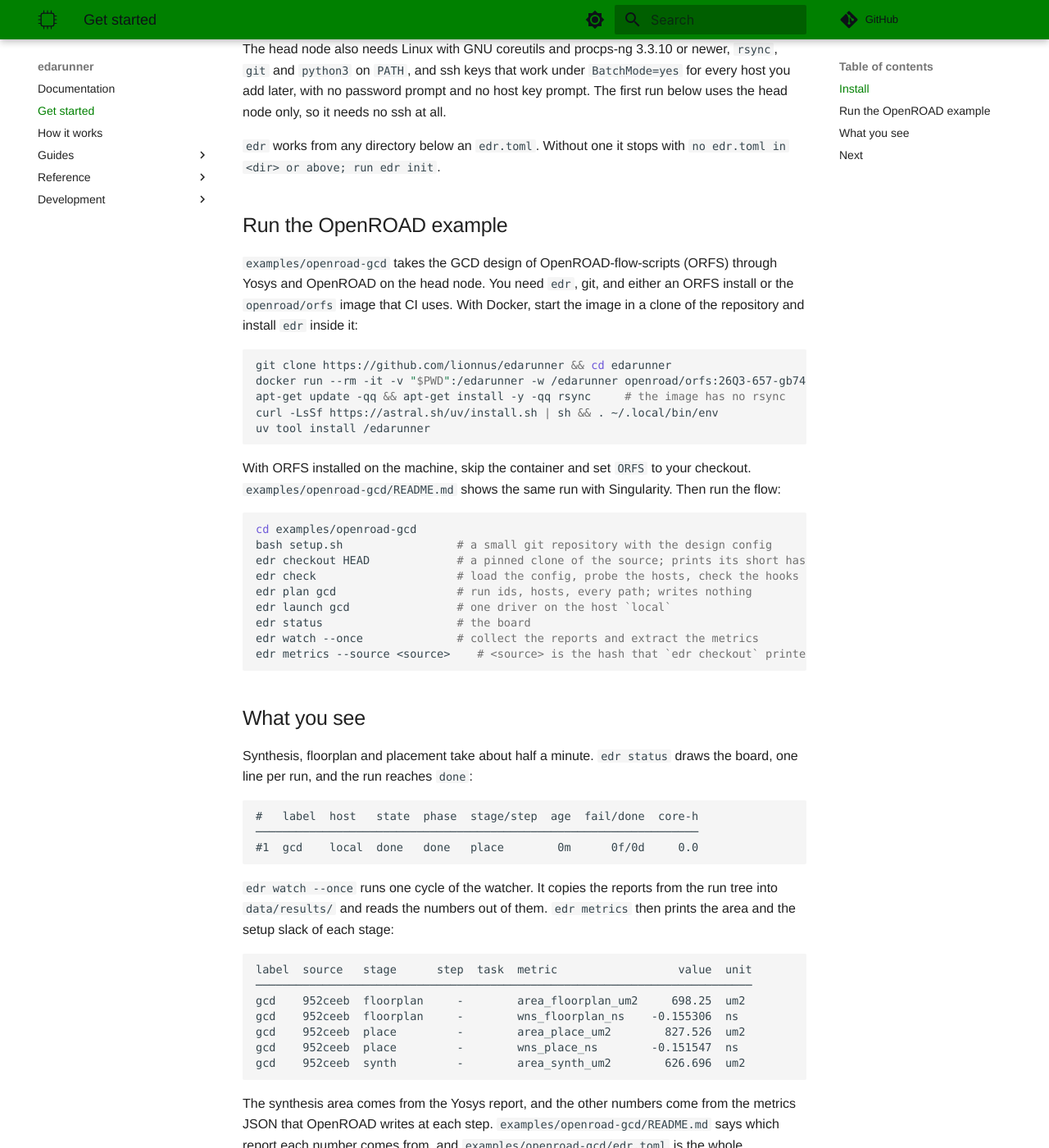
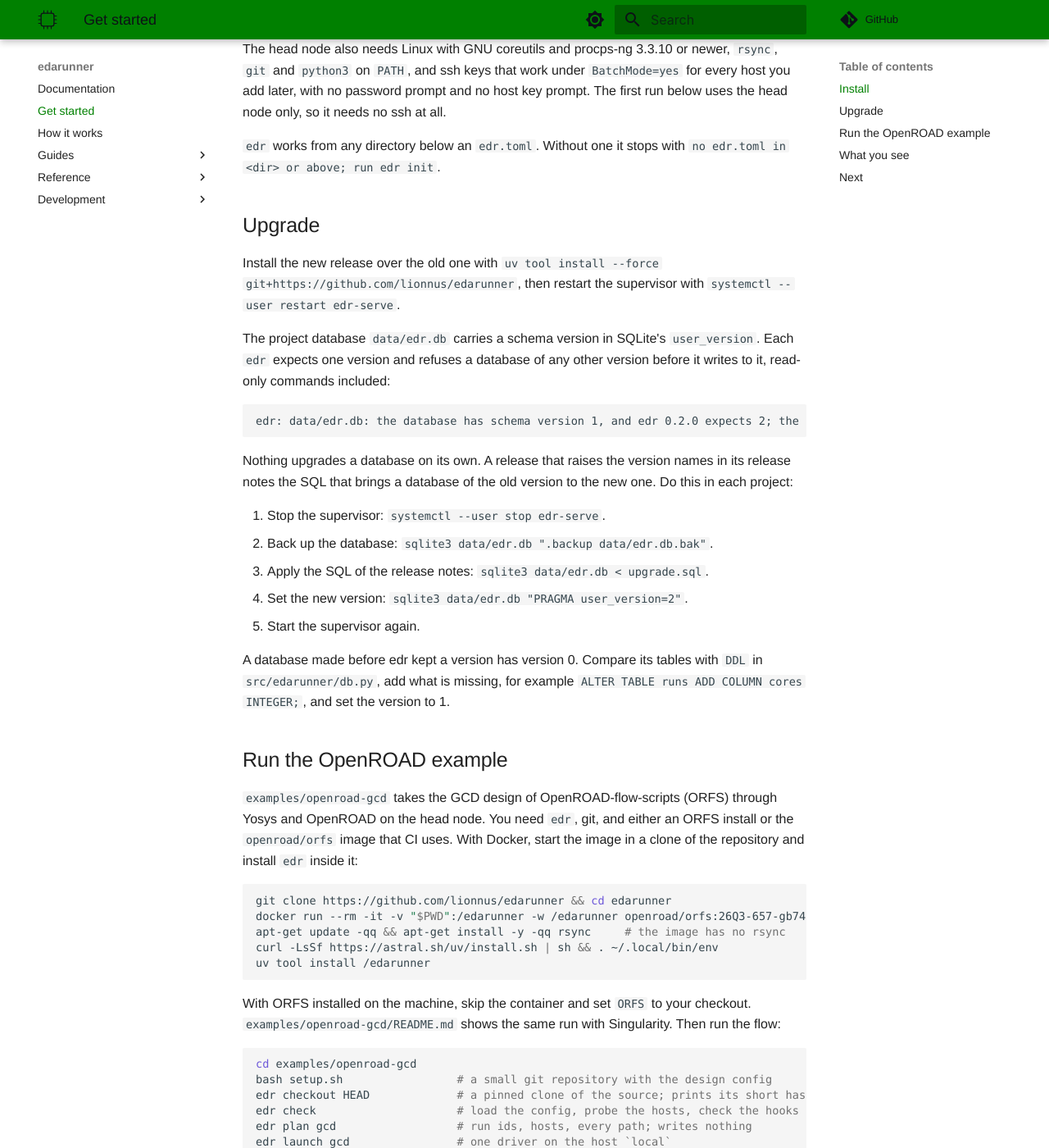
Before and after one commit to lionnus/edarunner, an MkDocs documentation site: the page built from docs/install.md, in a window 1280 px wide and 1400 px high, scrolled down 542 px. Shown: the whole window at 82% size. Built offline with MkDocs 1.6.1 and Material for MkDocs 9.7.7, drawn with Linux system fonts in a browser that asks for light colours; comment, search, counter and statistics services are not loaded.

Commit message:
:safety_vest: db: Give the schema a version in PRAGMA user_version, set it on a new database, and refuse a database of another version before any write, with the version found, the one expected and where the upgrade is described

````diff
--- a/docs/install.md
+++ b/docs/install.md
@@ -28,6 +28,35 @@ only, so it needs no ssh at all.
 
 `edr` works from any directory below an `edr.toml`. Without one it stops
 with `no edr.toml in <dir> or above; run edr init`.
+
+## Upgrade
+
+Install the new release over the old one with `uv tool install --force
+git+https://github.com/lionnus/edarunner`, then restart the supervisor
+with `systemctl --user restart edr-serve`.
+
+The project database `data/edr.db` carries a schema version in SQLite's
+`user_version`. Each `edr` expects one version and refuses a database of
+any other version before it writes to it, read-only commands included:
+
+```
+edr: data/edr.db: the database has schema version 1, and edr 0.2.0 expects 2; the release notes and docs/dev/conventions.md say what changed and how to upgrade the database
+```
+
+Nothing upgrades a database on its own. A release that raises the
+version names in its release notes the SQL that brings a database of the
+old version to the new one. Do this in each project:
+
+1. Stop the supervisor: `systemctl --user stop edr-serve`.
+2. Back up the database: `sqlite3 data/edr.db ".backup data/edr.db.bak"`.
+3. Apply the SQL of the release notes: `sqlite3 data/edr.db < upgrade.sql`.
+4. Set the new version: `sqlite3 data/edr.db "PRAGMA user_version=2"`.
+5. Start the supervisor again.
+
+A database made before edr kept a version has version 0. Compare its
+tables with `DDL` in `src/edarunner/db.py`, add what is missing, for
+example `ALTER TABLE runs ADD COLUMN cores INTEGER;`, and set the version
+to 1.
 
 ## Run the OpenROAD example
 
````
Also changed, not shown: docs/dev/architecture.md (+1 -1 lines), docs/dev/conventions.md (+8 -0 lines), 4 other files.
